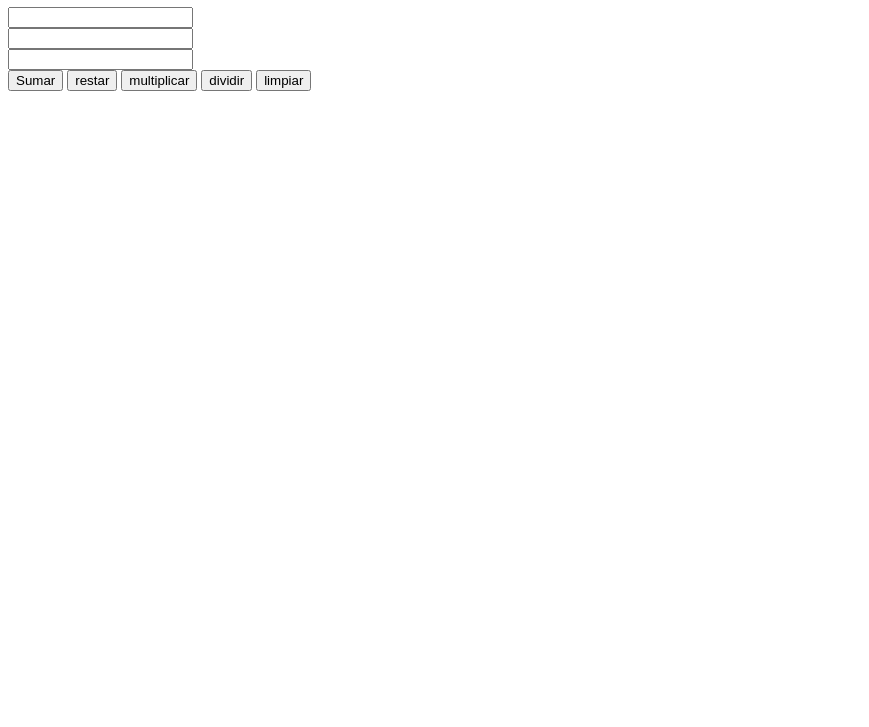
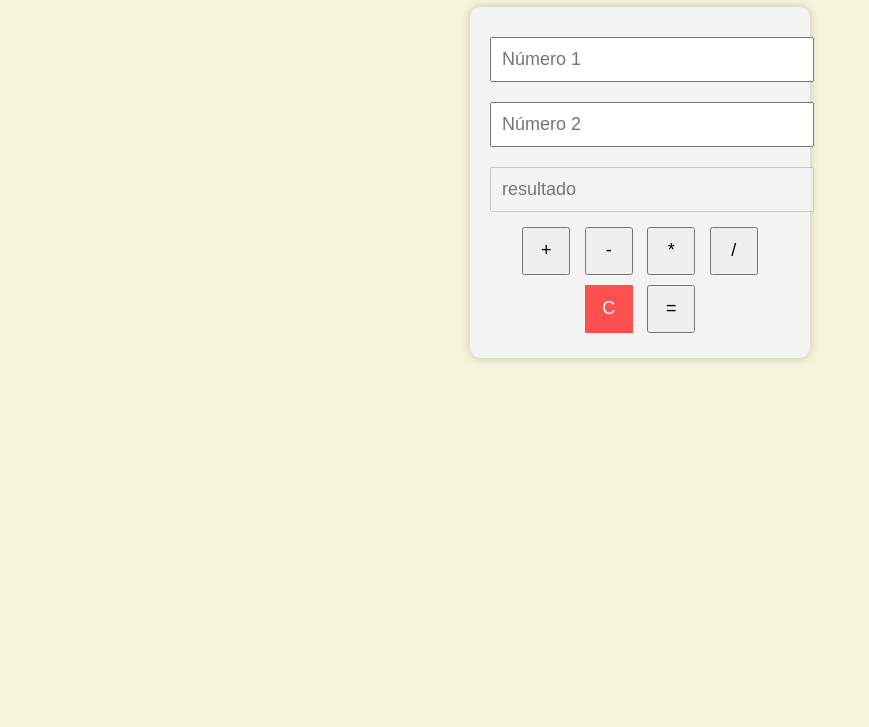
Before and after one commit to CJTAMAYO1/Fundamentos-JavaScript, a plain HTML site: page calculadora.html in a window 1280 px wide. Shown: the part 73-800 px from the top of the page, without its empty margins (0-869 px from the left). Drawn offline with Linux system fonts and the light colour scheme.

Commit message:
07 Mejorando la calculadora

```diff
--- a/calculadora.html
+++ b/calculadora.html
@@ -3,23 +3,73 @@
 <head>
     <meta charset="UTF-8">
     <meta name="viewport" content="width=device-width, initial-scale=1.0">
-    <title>Calculadora js</title>
+    <title>Calculadora</title>
+    <style>
+        body {
+            font-family: Arial, sans-serif;
+            text-align: center;
+            background-color: beige;
+        }
+
+        h1 {
+            color: #333;
+        }
+
+        .calculator {
+            margin: 0 auto;
+            width: 300px;
+            padding: 20px;
+            background-color: #f4f4f4;
+            border-radius: 10px;
+            box-shadow: 0 0 10px rgba(0, 0, 0, 0.2);
+        }
+
+        input[type="text"] {
+            width: 100%;
+            padding: 10px;
+            margin: 10px 0;
+            font-size: 18px;
+        }
+
+        button {
+            width: 48px;
+            height: 48px;
+            font-size: 18px;
+            margin: 5px;
+            cursor: pointer;
+        }
+
+        #clear {
+            background-color: #ff5050;
+            color: #fff;
+            border: none;
+        }
+
+        button:hover {
+            background-color: #ddd;
+        }
+    </style>
 </head>
 <body>
-    <div Class="container">
-        <h1>Calculadora</h1>
-        <input type="text" name="" id="num1">
+    <h1>Calculadora</h1>
+    <div class="calculator">
+        <input type="text" id="num1" placeholder="Número 1">
         <br>
-        <input type="text" name="" id="num2">
+        <input type="text" id="num2" placeholder="Número 2">
         <br>
-        <input type="text" name="" id="result">
+        <input type="text" id="result" placeholder="resultado" disabled>
         <br>
-        <button oneclick ="sumar()">Sumar</button>
-        <button oneclick ="restar()">restar</button>
-        <button oneclick ="multiplicar()">multiplicar</button>
-        <button oneclick ="dividir()">dividir</button>
-        <button oneclick ="limpiar()">limpiar</button>
+
+        <button onclick="appendToDisplay('+')">+</button>
+        <button onclick="appendToDisplay('-')">-</button>
+        <button onclick="appendToDisplay('*')">*</button>
+        <button onclick="appendToDisplay('/')">/</button>
+        <br>
+        <button id="clear" onclick="clearDisplay()">C</button>
+        <button onclick="calculate()">=</button>
     </div>
+
     <script src="./calculadora.js"></script>
+
 </body>
 </html>
```
